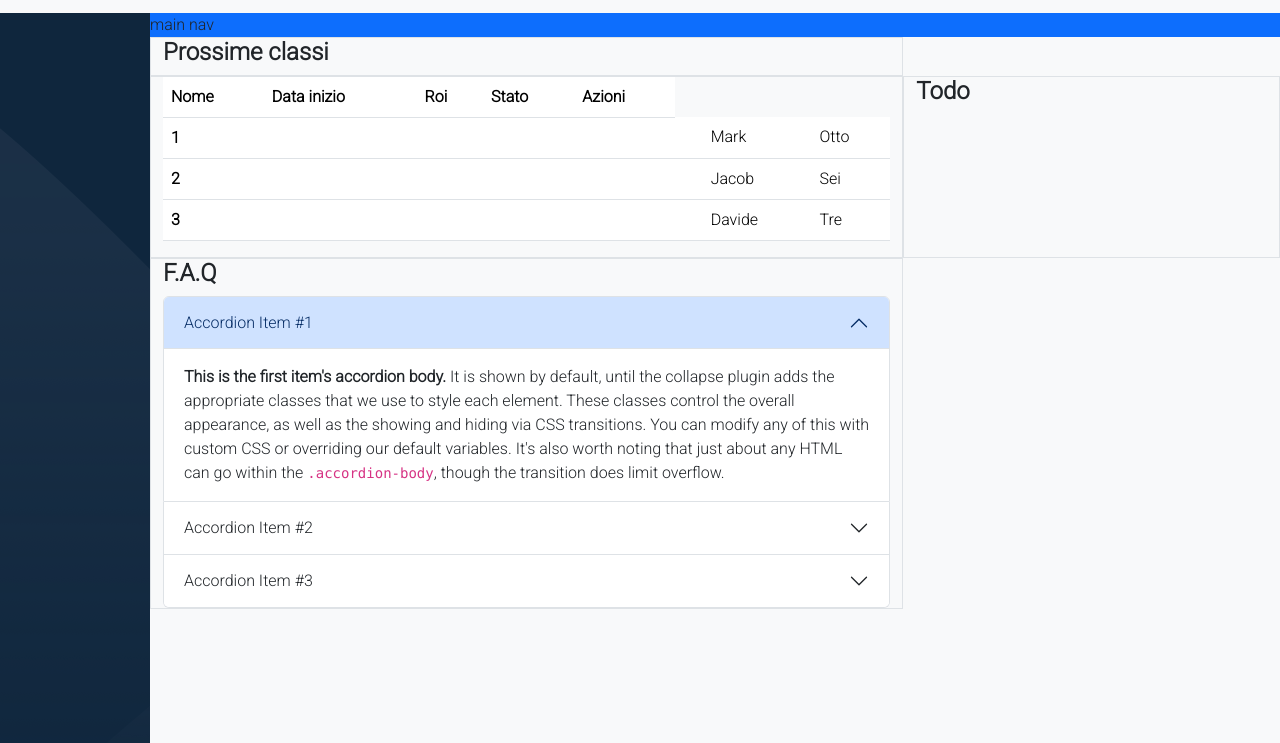
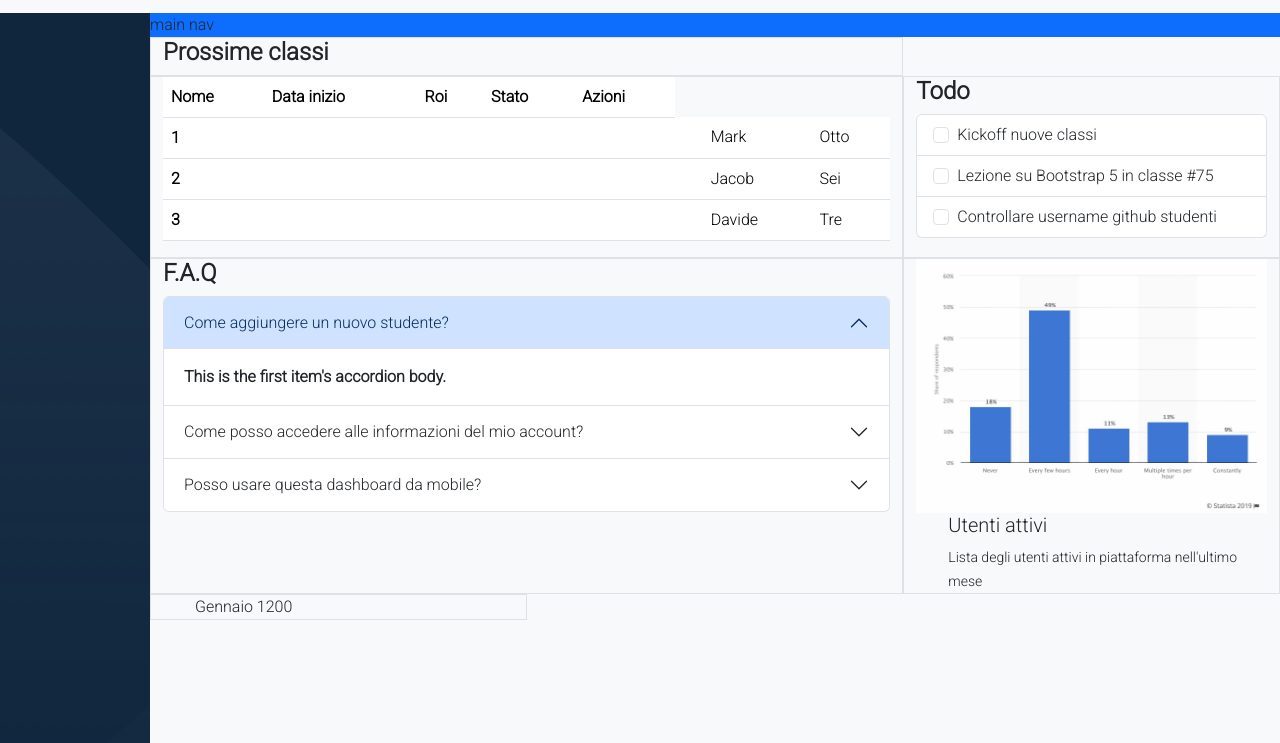
Before and after one commit to davidelunetta/html-css-bootstrap-dashboard, a plain HTML site: page index.html in a window 1280 px wide. Shown: the part 57-800 px from the top of the page. Drawn offline with nearby package versions, Linux system fonts and the light colour scheme.

Commit message:
added todo list and graphic

```diff
--- a/index.html
+++ b/index.html
@@ -35,6 +35,9 @@
             <div id="sidebar" class="">
 
             </div>
+
+<!-- MAIN CONTENT  -->
+
             <div id="main-content">
                 <section id="main-nav" class="bg-primary">
                     main nav
@@ -44,11 +47,14 @@
                         <div class="col-12 col-lg-8 border">
                             <h4 class="fw-semibold">Prossime classi</h4>
                         </div>
-                        <div class="col-11 col-lg-8 border">
+
+<!-- TABLE  -->
+
+                        <div class="col-12 col-lg-8 border">
                             <table class="table">
                                 <thead>
                                   <tr>
-                                    <th class="my-col" scope="col">Nome</th>
+                                    <th scope="col">Nome</th>
 
                                     <th scope="col">Data inizio</th>
                                     <th scope="col">Roi</th>
@@ -90,51 +96,88 @@
                                 </tbody>
                               </table>
                         </div>
+
+<!-- TODO LIST  -->
+
                         <div class="col-12 col-lg-4 border">
                             <h4 class="fw-semibold">Todo</h4>
+                            <ul class="list-group">
+                                <li class="list-group-item">
+                                  <input class="form-check-input me-1" type="checkbox" value="" id="firstCheckbox">
+                                  <label class="form-check-label" for="firstCheckbox">Kickoff nuove classi</label>
+                                </li>
+                                <li class="list-group-item">
+                                  <input class="form-check-input me-1" type="checkbox" value="" id="secondCheckbox">
+                                  <label class="form-check-label" for="secondCheckbox">Lezione su Bootstrap 5 in classe #75</label>
+                                </li>
+                                <li class="list-group-item">
+                                  <input class="form-check-input me-1" type="checkbox" value="" id="thirdCheckbox">
+                                  <label class="form-check-label" for="thirdCheckbox">Controllare username github studenti</label>
+                                </li>
+                              </ul>
                         </div>
+
+
+<!-- F.A.Q -->
+
                         <div class="col-8 col-lg-8 border">
                             <div class="accordion" id="accordionExample">
                                 <h4 class="fw-semibold">F.A.Q</h4>
                                 <div class="accordion-item">
                                   <h2 class="accordion-header">
                                     <button class="accordion-button" type="button" data-bs-toggle="collapse" data-bs-target="#collapseOne" aria-expanded="true" aria-controls="collapseOne">
-                                      Accordion Item #1
+                                      Come aggiungere un nuovo studente?
                                     </button>
                                   </h2>
                                   <div id="collapseOne" class="accordion-collapse collapse show" data-bs-parent="#accordionExample">
                                     <div class="accordion-body">
-                                      <strong>This is the first item's accordion body.</strong> It is shown by default, until the collapse plugin adds the appropriate classes that we use to style each element. These classes control the overall appearance, as well as the showing and hiding via CSS transitions. You can modify any of this with custom CSS or overriding our default variables. It's also worth noting that just about any HTML can go within the <code>.accordion-body</code>, though the transition does limit overflow.
+                                      <strong>This is the first item's accordion body.</strong>
                                     </div>
                                   </div>
                                 </div>
                                 <div class="accordion-item">
                                   <h2 class="accordion-header">
                                     <button class="accordion-button collapsed" type="button" data-bs-toggle="collapse" data-bs-target="#collapseTwo" aria-expanded="false" aria-controls="collapseTwo">
-                                      Accordion Item #2
+                                      Come posso accedere alle informazioni del mio account?
                                     </button>
                                   </h2>
                                   <div id="collapseTwo" class="accordion-collapse collapse" data-bs-parent="#accordionExample">
                                     <div class="accordion-body">
-                                      <strong>This is the second item's accordion body.</strong> It is hidden by default, until the collapse plugin adds the appropriate classes that we use to style each element. These classes control the overall appearance, as well as the showing and hiding via CSS transitions. You can modify any of this with custom CSS or overriding our default variables. It's also worth noting that just about any HTML can go within the <code>.accordion-body</code>, though the transition does limit overflow.
+                                      <strong>This is the second item's accordion body.</strong>
                                     </div>
                                   </div>
                                 </div>
                                 <div class="accordion-item">
                                   <h2 class="accordion-header">
                                     <button class="accordion-button collapsed" type="button" data-bs-toggle="collapse" data-bs-target="#collapseThree" aria-expanded="false" aria-controls="collapseThree">
-                                      Accordion Item #3
+                                      Posso usare questa dashboard da mobile?
                                     </button>
                                   </h2>
                                   <div id="collapseThree" class="accordion-collapse collapse" data-bs-parent="#accordionExample">
                                     <div class="accordion-body">
-                                      <strong>This is the third item's accordion body.</strong> It is hidden by default, until the collapse plugin adds the appropriate classes that we use to style each element. These classes control the overall appearance, as well as the showing and hiding via CSS transitions. You can modify any of this with custom CSS or overriding our default variables. It's also worth noting that just about any HTML can go within the <code>.accordion-body</code>, though the transition does limit overflow.
+                                      <strong>This is the third item's accordion body.</strong>
                                     </div>
                                   </div>
                                 </div>
                               </div>
                         </div>
 
+<!-- GRAPHIC -->
+
+                        <div class="col-4 col-lg-4 border">
+                            <img class="stats" src="img/stats.jpeg" alt="stats">
+                            <ul>
+                                <li><h5>Utenti attivi</h5></li>
+                                <li><small>Lista degli utenti attivi in piattaforma nell'ultimo mese</small></li>
+                            </ul>
+                        </div>
+                        <div class="col col-lg-4 border">
+                            <ul>
+                                <li>Gennaio 1200</li>
+                                <li></li>
+                                <li></li>
+                            </ul>
+                        </div>
                     </div>
                 </div>
             </div>
```
